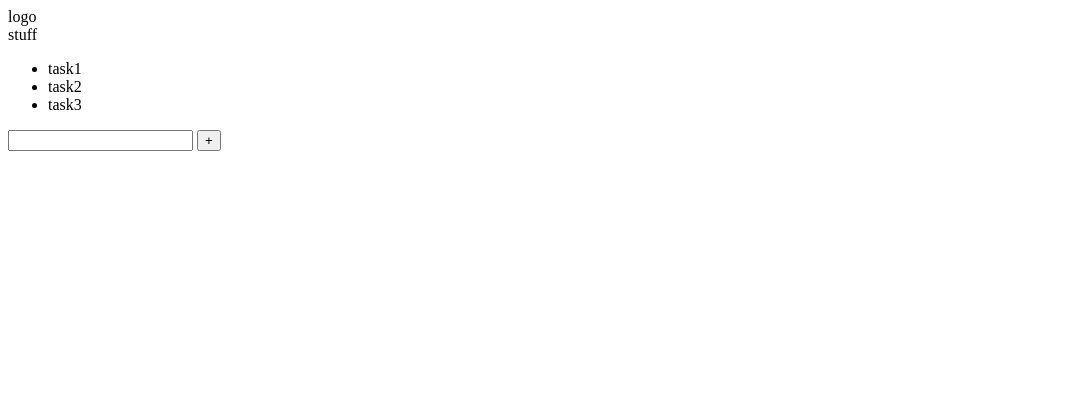
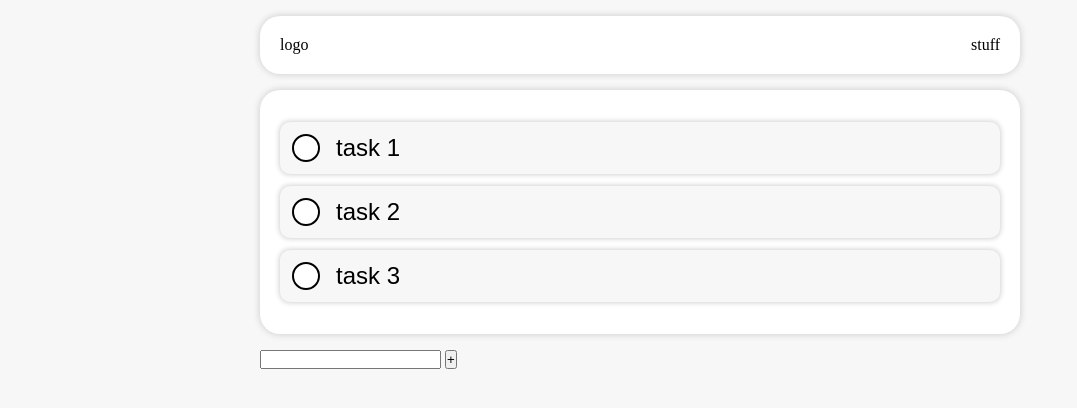
Before and after one commit to DevUn-known/stuff-to-do, a website: page public/index.html in a window 1280 px wide. Shown: the whole page, without its empty margins (0-1077 px from the left). Drawn offline with Linux system fonts and the light colour scheme.

Commit message:
started adding static features to frontend

```diff
--- /dev/null
+++ b/public/brapp.js
@@ -0,0 +1,12 @@
+// <---- Check box control ----> //
+
+const checkboxes = document.querySelectorAll(".checkbox");
+
+checkboxes.forEach(checkbox => {
+    const titleInput = checkbox.parentElement.querySelector('input.task-title');
+    checkbox.addEventListener('click', e => {
+        checkbox.classList.toggle('checked');
+        titleInput.classList.toggle('striked');
+        console.log(titleInput);
+    })
+})
--- a/public/index.html
+++ b/public/index.html
@@ -3,25 +3,39 @@
 <head>
     <meta charset="UTF-8">
     <meta name="viewport" content="width=device-width, initial-scale=1.0">
+    <style>
+        @import url('https://fonts.googleapis.com/css2?family=Anonymous+Pro:ital,wght@0,400;0,700;1,400;1,700&display=swap');
+    </style>
+
+    <link rel="stylesheet" href="./style.css">
     <title>StuffToDo</title>
 </head>
 <body>
-    <div id="nav-bar">
-        <div id="nav-left">logo</div>
-        <div id="nav-right">stuff</div>
-    </div>
-    <div id="main">
+    <div id="container-main">
+        <div id="nav-bar">
+            <div id="nav-left">logo</div>
+            <div id="nav-right">stuff</div>
+        </div>
         <div id="tasks">
             <ul>
-                <li>task1</li>
-                <li>task2</li>
-                <li>task3</li>
-            </ul>
+                <li>
+                    <span class="checkbox"></span>
+                    <input class="task-title" type="text" value="task 1" disabled>
+                </li>
+                <li>
+                    <span class="checkbox"></span>
+                    <input class="task-title" type="text" value="task 2" disabled>
+                </li>
+                <li>
+                    <span class="checkbox"></span>
+                    <input class="task-title" type="text" value="task 3" disabled>
+                </li>
         </div>
         <form id="new-task">
             <input type="text" id="new-task-title">
             <button type="submit" id="task-create-btn">+</button>
         </form>
     </div>
+    <script src="brapp.js"></script>
 </body>
 </html>
--- /dev/null
+++ b/public/style.css
@@ -0,0 +1,125 @@
+:root {
+  --back-pri: #F7F7F8;
+  --back-sec: #FFFFFF;
+}
+
+* {
+    box-sizing: border-box;
+    margin: 0;
+    padding: 0;
+}
+
+html {
+  height: 100vh;
+}
+
+/* General tags */
+
+body{
+  background-color: var(--back-pri);
+}
+
+li {
+  list-style: none;
+}
+
+/* Group styles */
+
+#nav-bar, #tasks {
+  box-shadow: 0 0 6px 1px lightgrey;
+}
+
+#tasks li {
+  box-shadow: 0 0 5px 1px lightgrey;
+}
+
+#nav-bar, #tasks {
+  background-color: var(--back-sec);
+  margin: 1em auto;
+  border-radius: 20px;
+  padding: 1.25em;
+}
+
+/* Containers */
+
+#container-main {
+    width: 95%;
+    max-width: 760px;
+    margin: 0 auto;
+    box-sizing: border-box;
+}
+
+/* nav */
+
+#nav-bar {
+  display: flex;
+  justify-content: space-between;
+}
+
+/* tasks */
+
+#tasks {
+  font-family: "Anonymous Pro", monospace;
+  font-weight: 400;
+}
+
+#tasks li {
+  display: flex;
+  background-color: var(--back-pri);
+  width: 100%;
+  margin: 0.75em auto;
+  padding: 0.75em;
+  border-radius: 10px;
+  align-items: center;
+}
+
+.task-title {
+  color: black;
+  background-color: transparent;
+  font-size: 1.5rem;
+  font-weight: 400;
+  border: none;
+}
+
+.striked {
+  text-decoration: line-through;
+}
+
+/* checkbox */
+
+.checkbox {
+  display: inline-block;
+  position: relative;
+  width: 28px;
+  height: 28px;
+  background-color: white;
+  border: 2px solid black;
+  border-radius: 50%;
+  transition: background-color 0.1s;
+  margin-right: 1em;
+  cursor: pointer;
+}
+
+.checkbox.checked {
+  background-color: #86BF59;
+}
+
+.checkbox.checked::after {
+  content: "";
+  position: absolute;
+  top: 40%;
+  left: 10%;
+  width: 6px;
+  height: 12px;
+  background-color: transparent;
+  border: 4px solid white;
+  border-left: none;
+  border-top: none;
+  transform: rotate(40deg) translateY(-50%);
+}
+
+@media (max-width: 434px){
+  #container-main {
+    width: 100%;
+  }
+}
```
